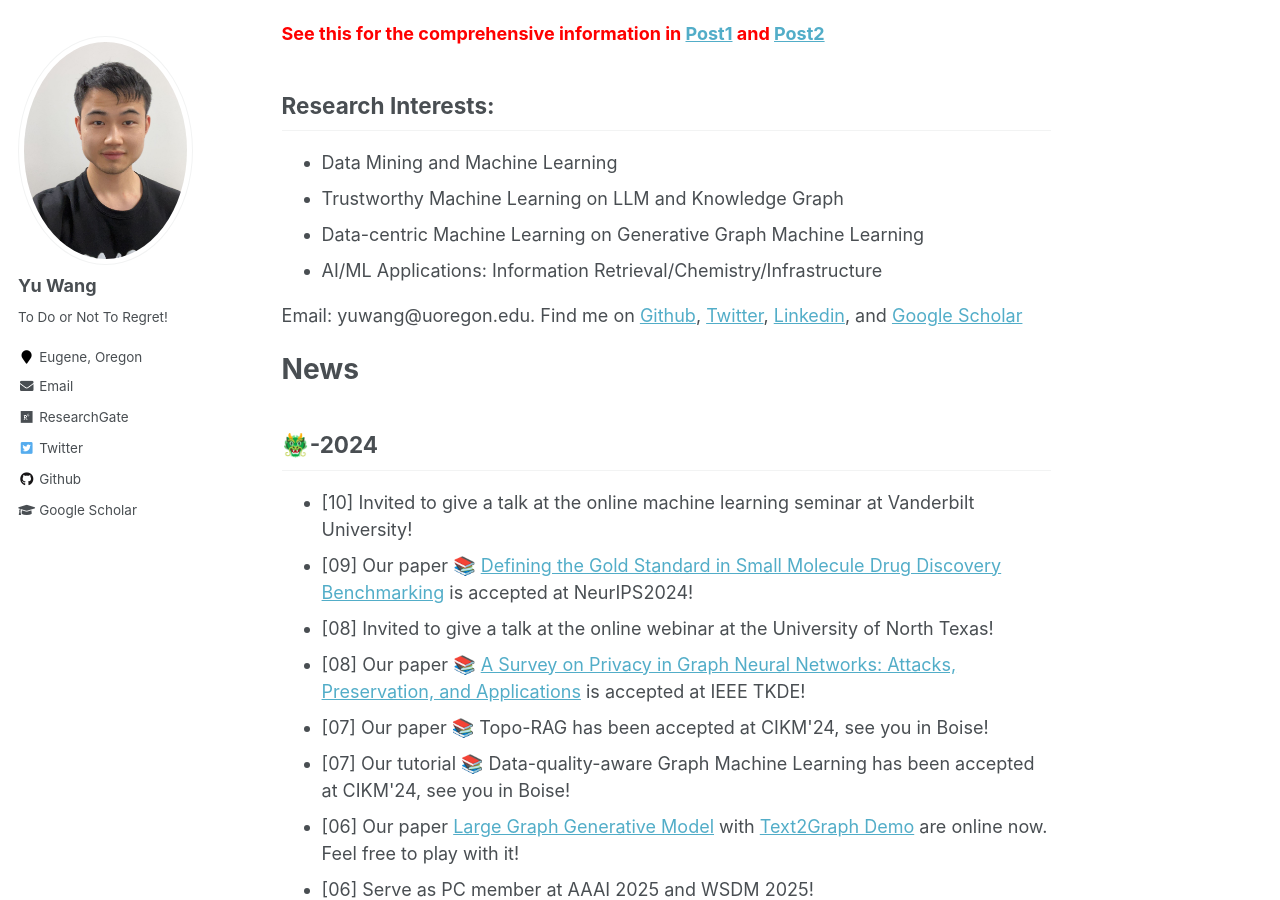
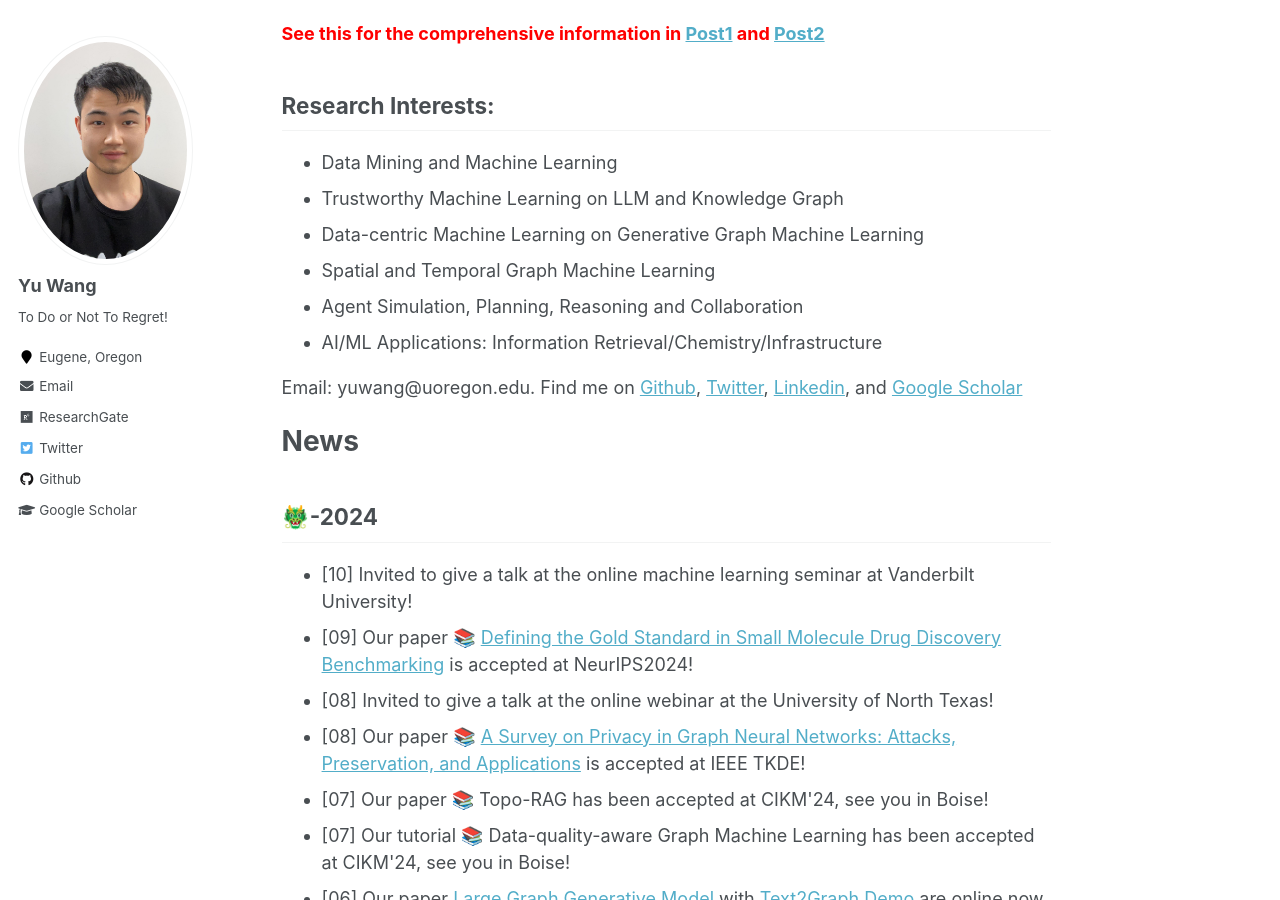
Before and after one commit to yuwang0103/yuwang0103.github.io, a Jekyll site: the page built from _pages/about.md, in a window 1280 px wide and 900 px high, scrolled down 376 px. Built offline with Jekyll 4.4.1, drawn with Linux system fonts in a browser that asks for light colours.

Commit message:
Update about.md

```diff
--- a/_pages/about.md
+++ b/_pages/about.md
@@ -20,6 +20,8 @@ Research Interests:
 - Data Mining and Machine Learning
 - Trustworthy Machine Learning on LLM and Knowledge Graph
 - Data-centric Machine Learning on Generative Graph Machine Learning
+- Spatial and Temporal Graph Machine Learning
+- Agent Simulation, Planning, Reasoning and Collaboration
 - AI/ML Applications: Information Retrieval/Chemistry/Infrastructure
 
 Email: yuwang@uoregon.edu. Find me on [Github](https://github.com/yuwvandy), [Twitter](https://twitter.com/yuwang0103), [Linkedin](https://www.linkedin.com/in/yu-wang-63359a196/), and [Google Scholar](https://scholar.google.com/citations?user=XPCmiz4AAAAJ&hl=en)
```
